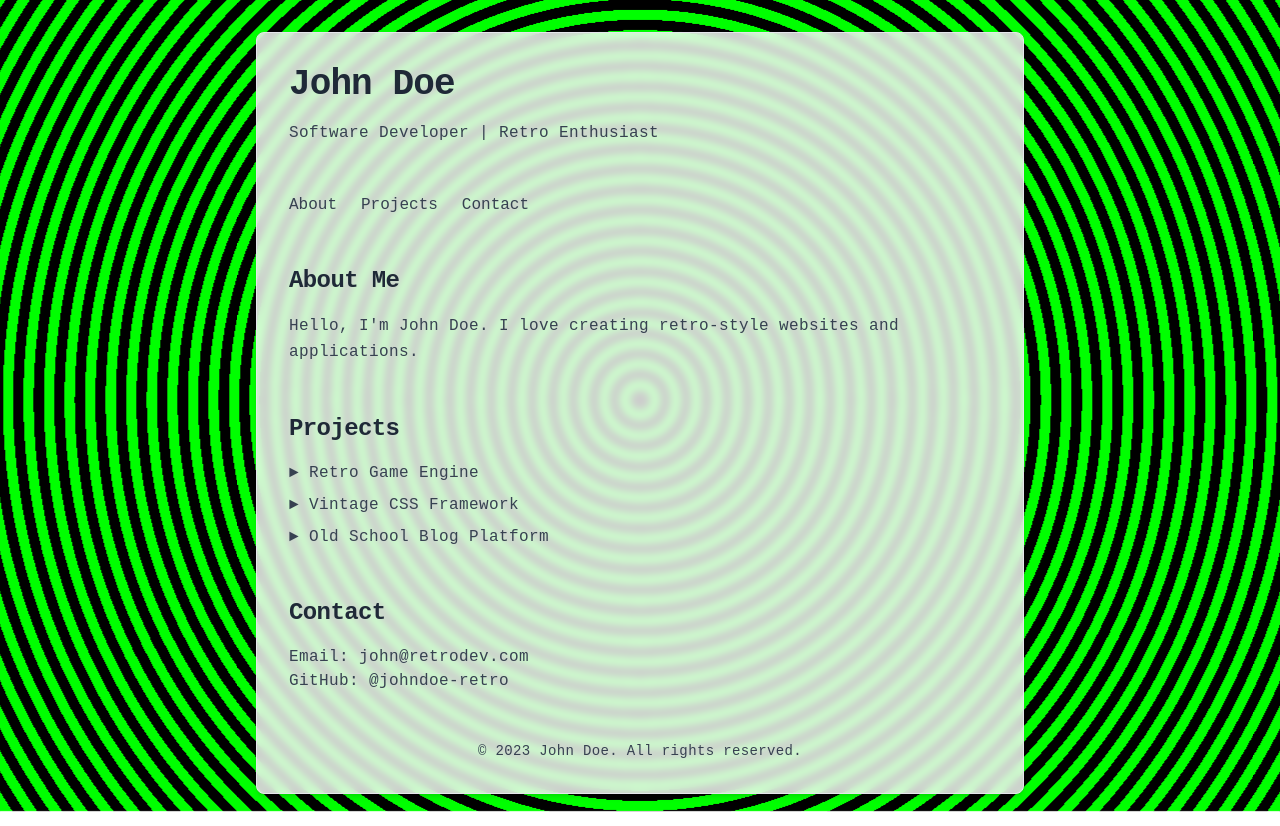
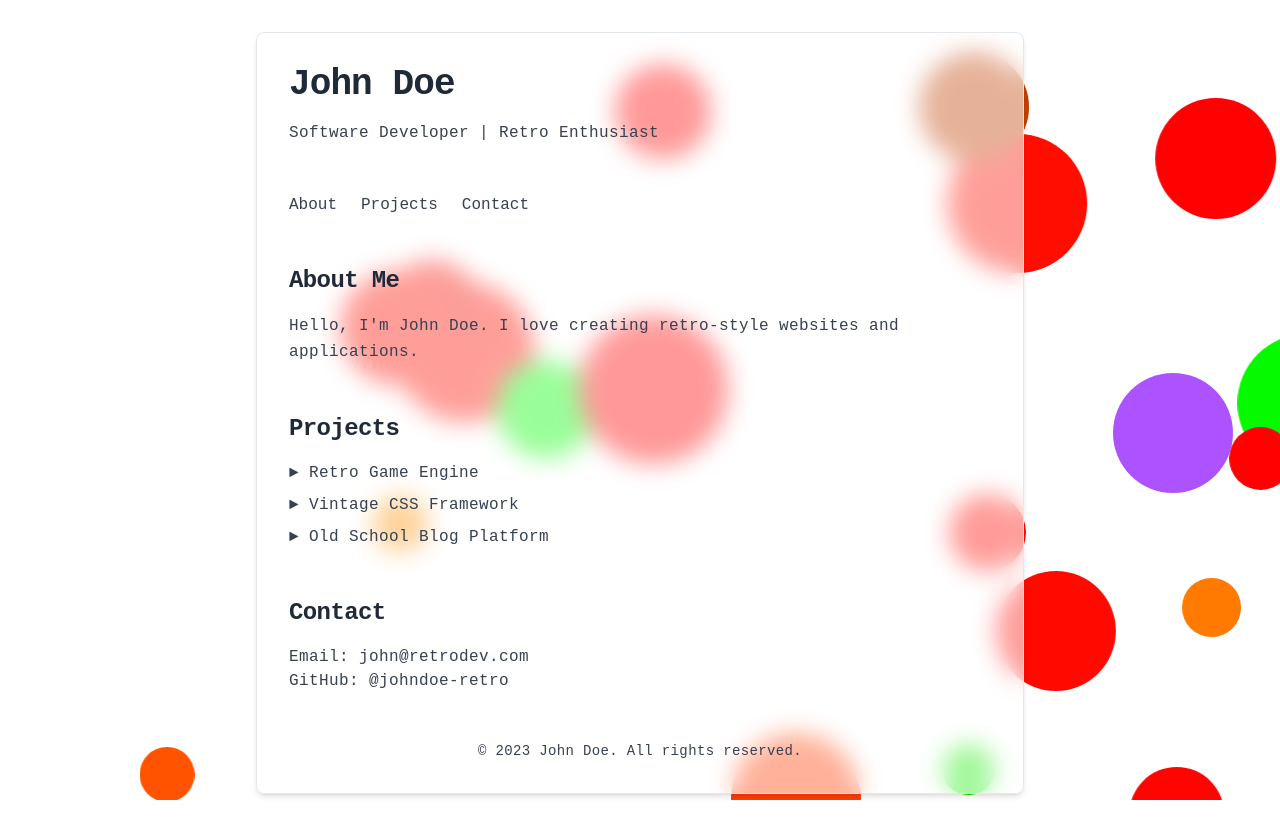
Before and after one commit to deerdear/justdothings-netlify, a React (Vite) app: page / in a window 1280 px wide. Built offline with nearby package versions, Linux system fonts and the light colour scheme.

Commit message:
Update styles for randomness
Modified the color scheme and added randomization to various UI components for a more dynamic appearance.
[skip gpt_engineer]

```diff
--- a/src/index.css
+++ b/src/index.css
@@ -97,34 +97,35 @@
   font-family: 'Departure Mono', monospace;
 }
 
-@keyframes hypnotic {
-  0% {
-    transform: scale(1);
-  }
-  50% {
-    transform: scale(1.1);
-  }
-  100% {
-    transform: scale(1);
-  }
+@keyframes randomColors {
+  0% { background-color: #ff00ff; }
+  25% { background-color: #00ffff; }
+  50% { background-color: #ffff00; }
+  75% { background-color: #ff0000; }
+  100% { background-color: #00ff00; }
 }
 
-.hypnotic-bg {
+@keyframes randomMove {
+  0%, 100% { transform: translate(0, 0); }
+  25% { transform: translate(10px, 10px); }
+  50% { transform: translate(-10px, 10px); }
+  75% { transform: translate(-10px, -10px); }
+}
+
+.random-bg {
   position: fixed;
   top: 0;
   left: 0;
   width: 100%;
   height: 100%;
   z-index: -1;
-  background:
-    repeating-radial-gradient(
-      circle at center,
-      #000000,
-      #000000 10px,
-      #00ff00 10px,
-      #00ff00 20px
-    );
-  animation: hypnotic 5s infinite;
+  overflow: hidden;
+}
+
+.random-circle {
+  position: absolute;
+  border-radius: 50%;
+  animation: randomColors 5s infinite, randomMove 10s infinite;
 }
 
 /* Custom scrollbar for retro feel */
--- a/src/pages/Index.jsx
+++ b/src/pages/Index.jsx
@@ -1,11 +1,28 @@
 import React from 'react';
 
 const Index = () => {
+  React.useEffect(() => {
+    const createRandomCircle = () => {
+      const circle = document.createElement('div');
+      circle.classList.add('random-circle');
+      circle.style.width = `${Math.random() * 100 + 50}px`;
+      circle.style.height = circle.style.width;
+      circle.style.left = `${Math.random() * 100}vw`;
+      circle.style.top = `${Math.random() * 100}vh`;
+      circle.style.animationDuration = `${Math.random() * 5 + 5}s, ${Math.random() * 10 + 10}s`;
+      document.querySelector('.random-bg').appendChild(circle);
+    };
+
+    for (let i = 0; i < 20; i++) {
+      createRandomCircle();
+    }
+  }, []);
+
   return (
     <div className="min-h-screen font-mono relative overflow-hidden">
-      <div className="hypnotic-bg"></div>
+      <div className="random-bg"></div>
       <div className="relative z-10 p-8">
-        <div className="max-w-3xl mx-auto bg-white/80 border border-gray-200 rounded-lg shadow-md p-8 backdrop-blur-sm">
+        <div className="max-w-3xl mx-auto bg-white/60 border border-gray-200 rounded-lg shadow-md p-8 backdrop-blur-md">
           <header className="mb-12">
             <h1 className="text-4xl font-bold mb-4 tracking-tight text-gray-800">John Doe</h1>
             <p className="text-base tracking-wide text-gray-700">Software Developer | Retro Enthusiast</p>
```
